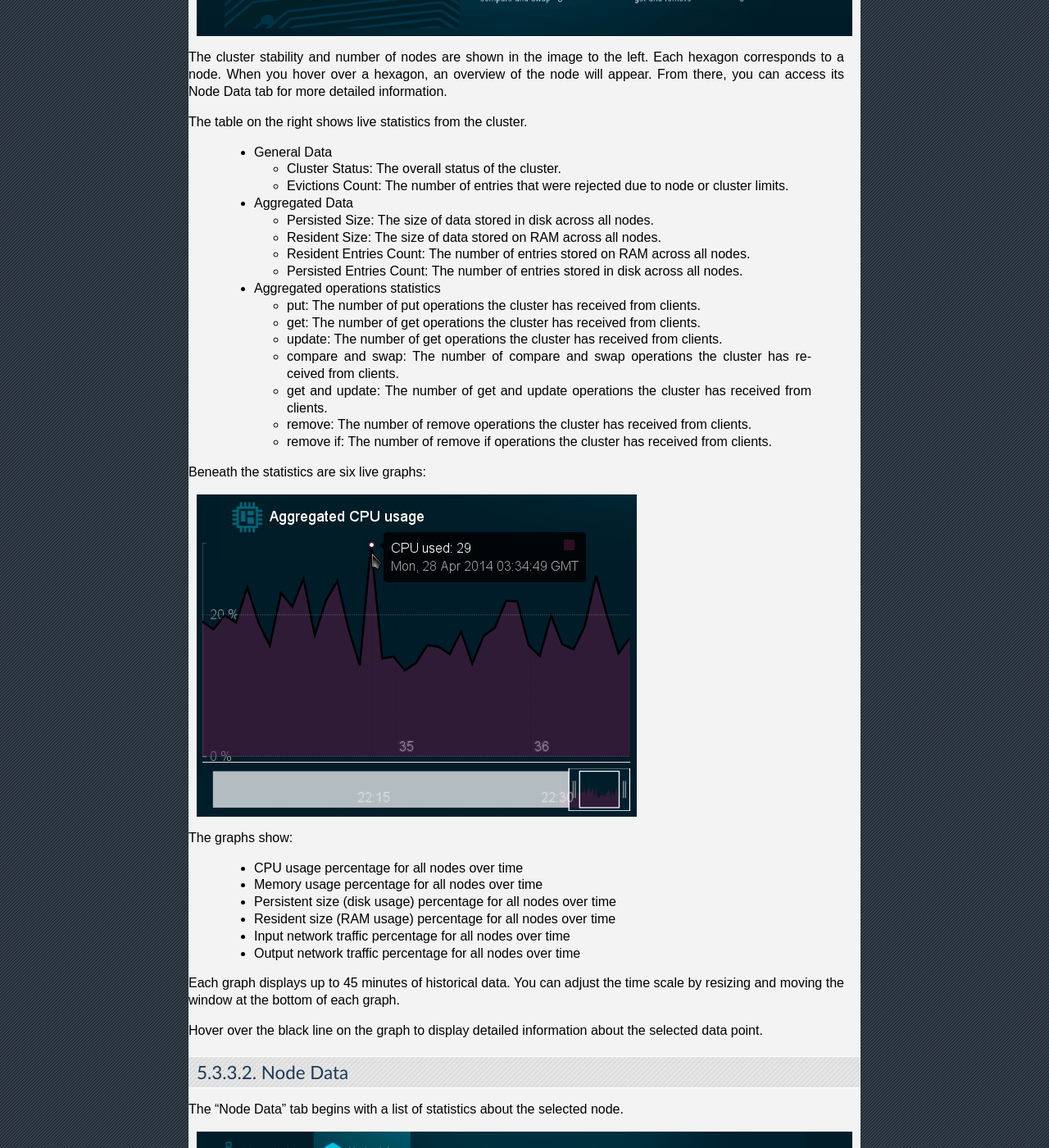
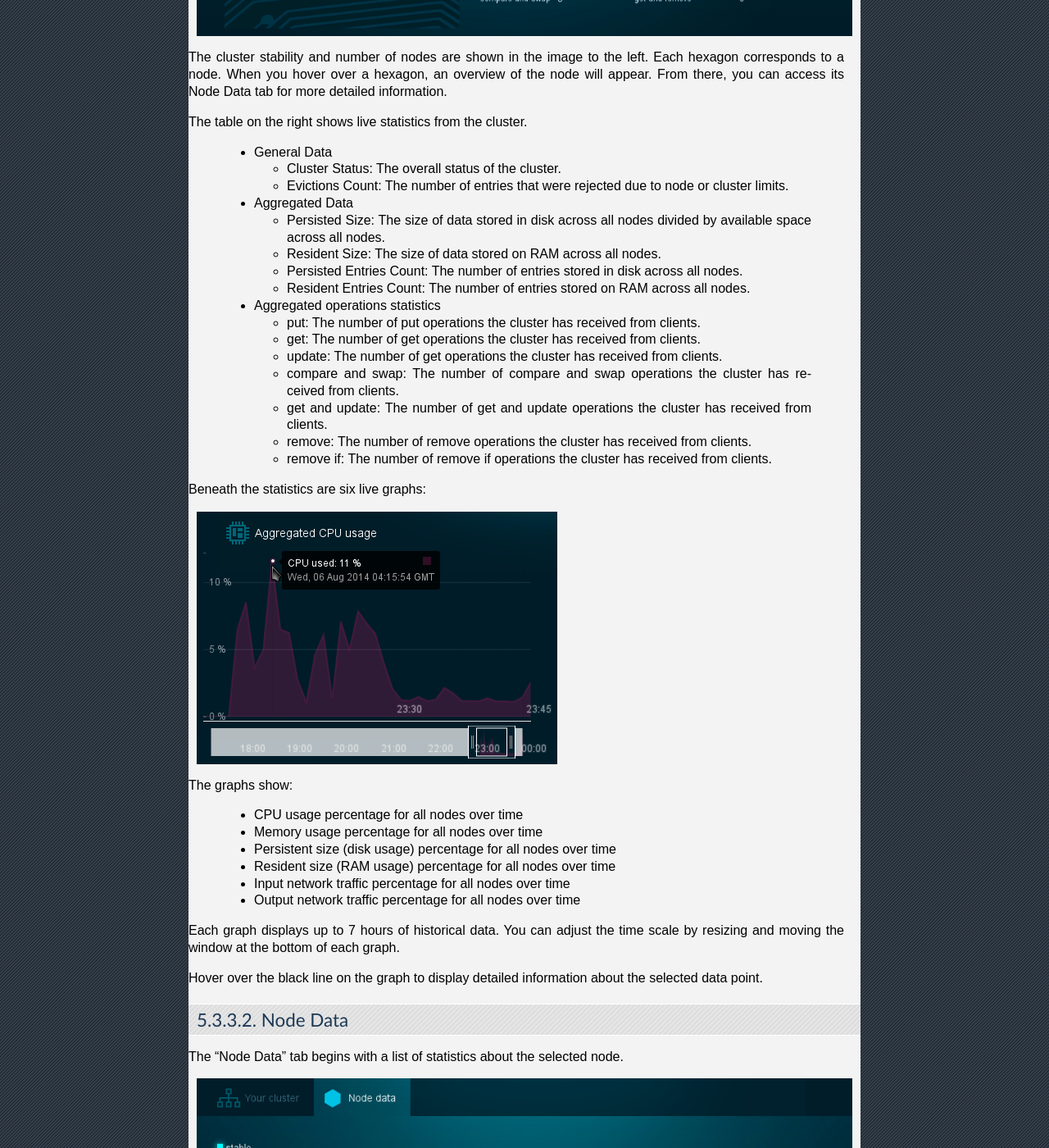
Before and after one commit to iltommi/qdb-documentation, a Sphinx documentation site: the page built from source/reference/qdb_httpd.rst, in a window 1280 px wide and 1400 px high, scrolled down 1417 px. Shown: the whole window at 82% size. Built offline with Sphinx 7.4.7, drawn with Linux system fonts in a browser that asks for light colours; some of the changed text lies outside the part shown.

Commit message:
Update screenshots and text for 1.1.4 release.

```diff
--- a/source/reference/qdb_httpd.rst
+++ b/source/reference/qdb_httpd.rst
@@ -62,10 +62,10 @@ The table on the right shows live statistics from the cluster.
 
  * Aggregated Data
 
-   - Persisted Size: The size of data stored in disk across all nodes.
+   - Persisted Size: The size of data stored in disk across all nodes divided by available space across all nodes.
    - Resident Size: The size of data stored on RAM across all nodes.
+   - Persisted Entries Count: The number of entries stored in disk across all nodes.
    - Resident Entries Count: The number of entries stored on RAM across all nodes.
-   - Persisted Entries Count: The number of entries stored in disk across all nodes.
 
  * Aggregated operations statistics
 
@@ -93,7 +93,7 @@ The graphs show:
  * Input network traffic percentage for all nodes over time
  * Output network traffic percentage for all nodes over time
 
-Each graph displays up to 45 minutes of historical data. You can adjust the time scale by resizing and moving the window at the bottom of each graph.
+Each graph displays up to 7 hours of historical data. You can adjust the time scale by resizing and moving the window at the bottom of each graph.
 
 Hover over the black line on the graph to display detailed information about the selected data point.
 
@@ -178,7 +178,7 @@ The graphs show:
  * Input network traffic percentage for all processes on the node over time
  * Output network traffic percentage for all processes on the node over time
 
-Each graph displays up to 45 minutes of historical data. You can adjust the time scale by resizing and moving the window at the bottom of each graph.
+Each graph displays up to 7 hours of historical data. You can adjust the time scale by resizing and moving the window at the bottom of each graph.
 
 Hover over the black line on the graph to display detailed information about the selected data point.
 
```
Also changed, not shown: source/reference/qdb_httpd_aggregated_cpu_usage_graph.png, source/reference/qdb_httpd_cluster_statistics.png, source/reference/qdb_httpd_node_cpu_usage_graph.png, source/reference/qdb_httpd_node_statistics.png.
